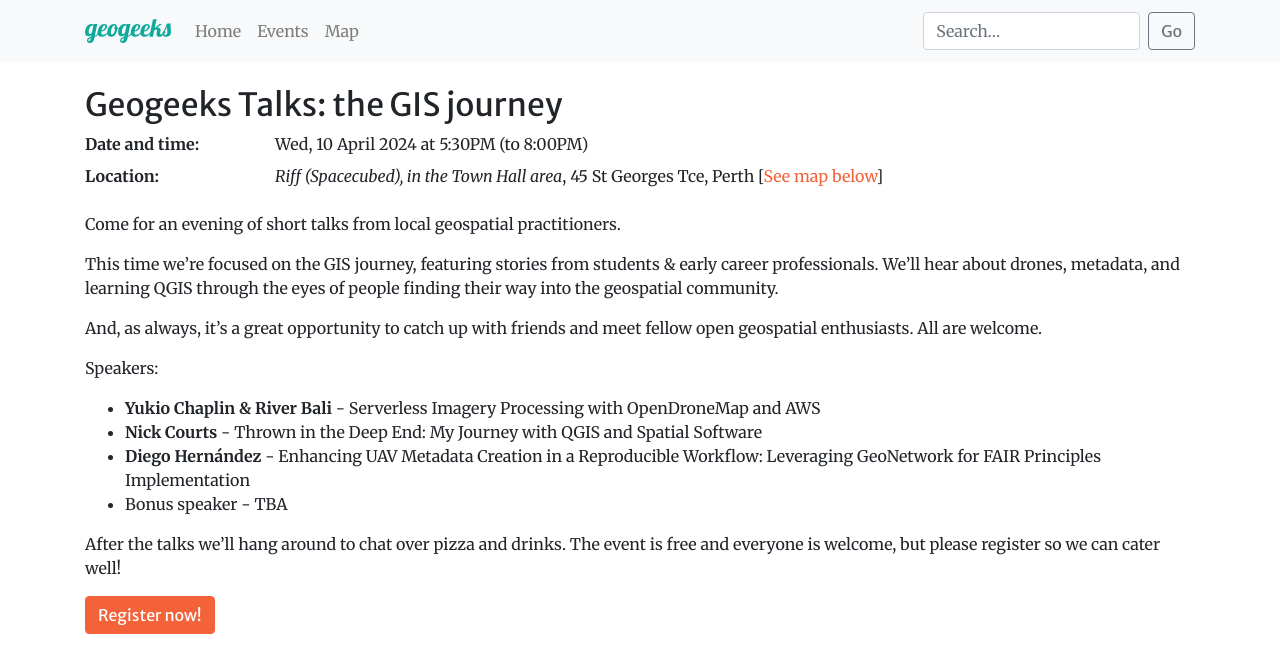
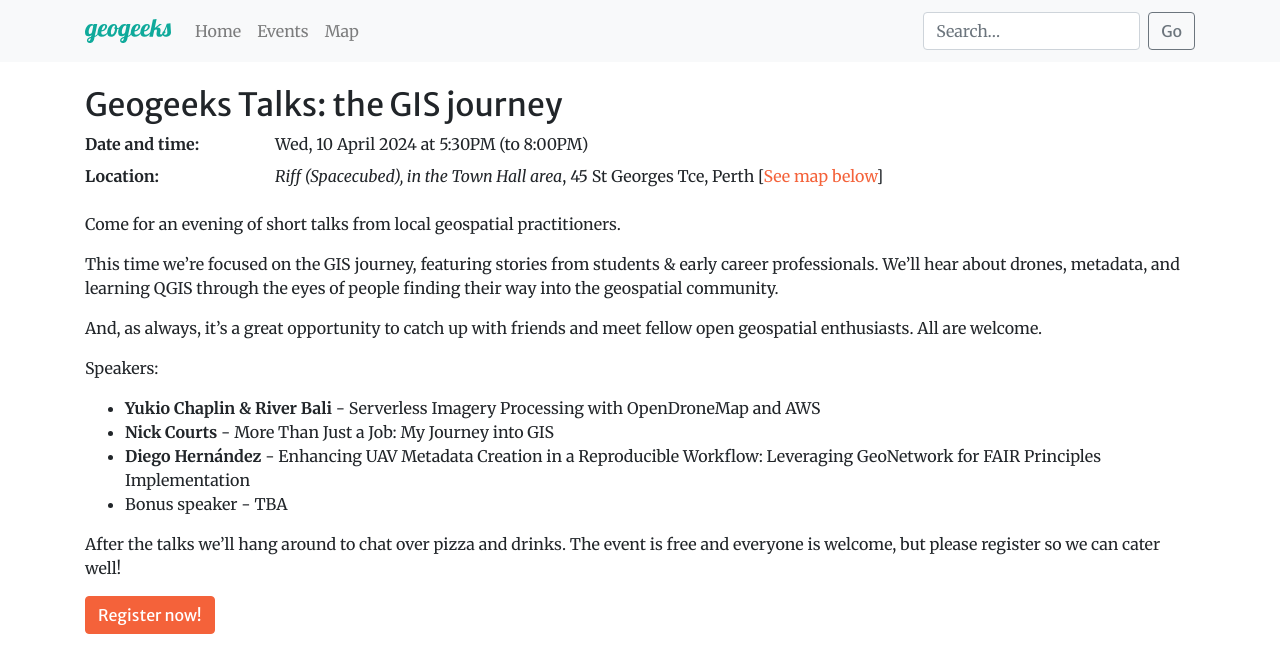
Before and after one commit to geogeeks-au/geogeeks-au.github.io, a Jekyll site: the page built from 2024/0410_gis-journey.md, in a window 1280 px wide, cut to the strip 0-646 px from the top of the page. Built offline with Jekyll 4.4.1, drawn with Linux system fonts in a browser that asks for light colours; comment, search, counter and statistics services are not loaded.

Commit message:
update Nick's talk title

```diff
--- a/2024/0410_gis-journey.md
+++ b/2024/0410_gis-journey.md
@@ -22,7 +22,7 @@
 Speakers:
 
 - **Yukio Chaplin & River Bali** - Serverless Imagery Processing with OpenDroneMap and AWS
-- **Nick Courts** - Thrown in the Deep End: My Journey with QGIS and Spatial Software
+- **Nick Courts** - More Than Just a Job: My Journey into GIS
 - **Diego Hernández** - Enhancing UAV Metadata Creation in a Reproducible Workflow: Leveraging GeoNetwork for FAIR Principles Implementation
 - Bonus speaker - TBA
 
```
